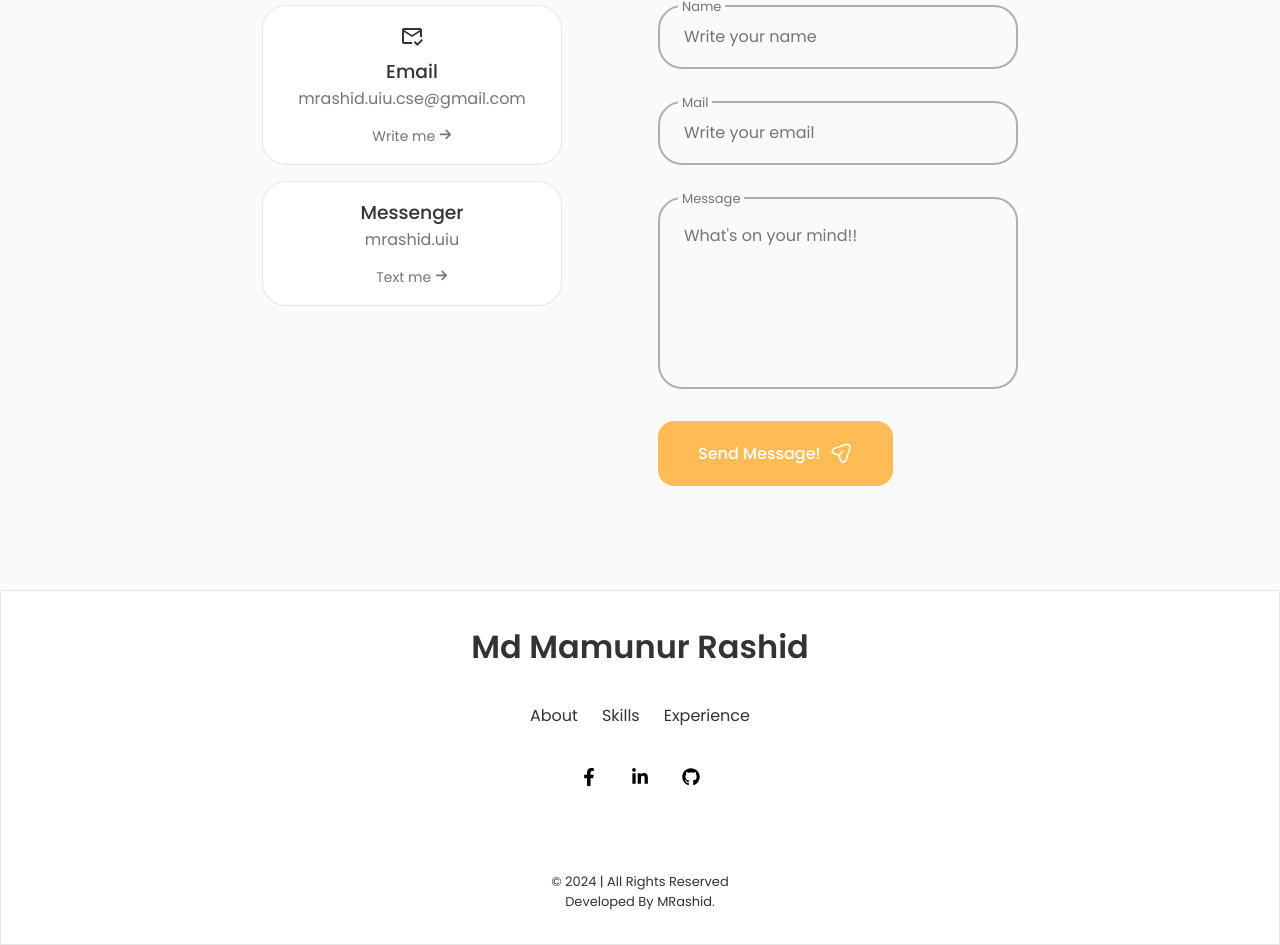
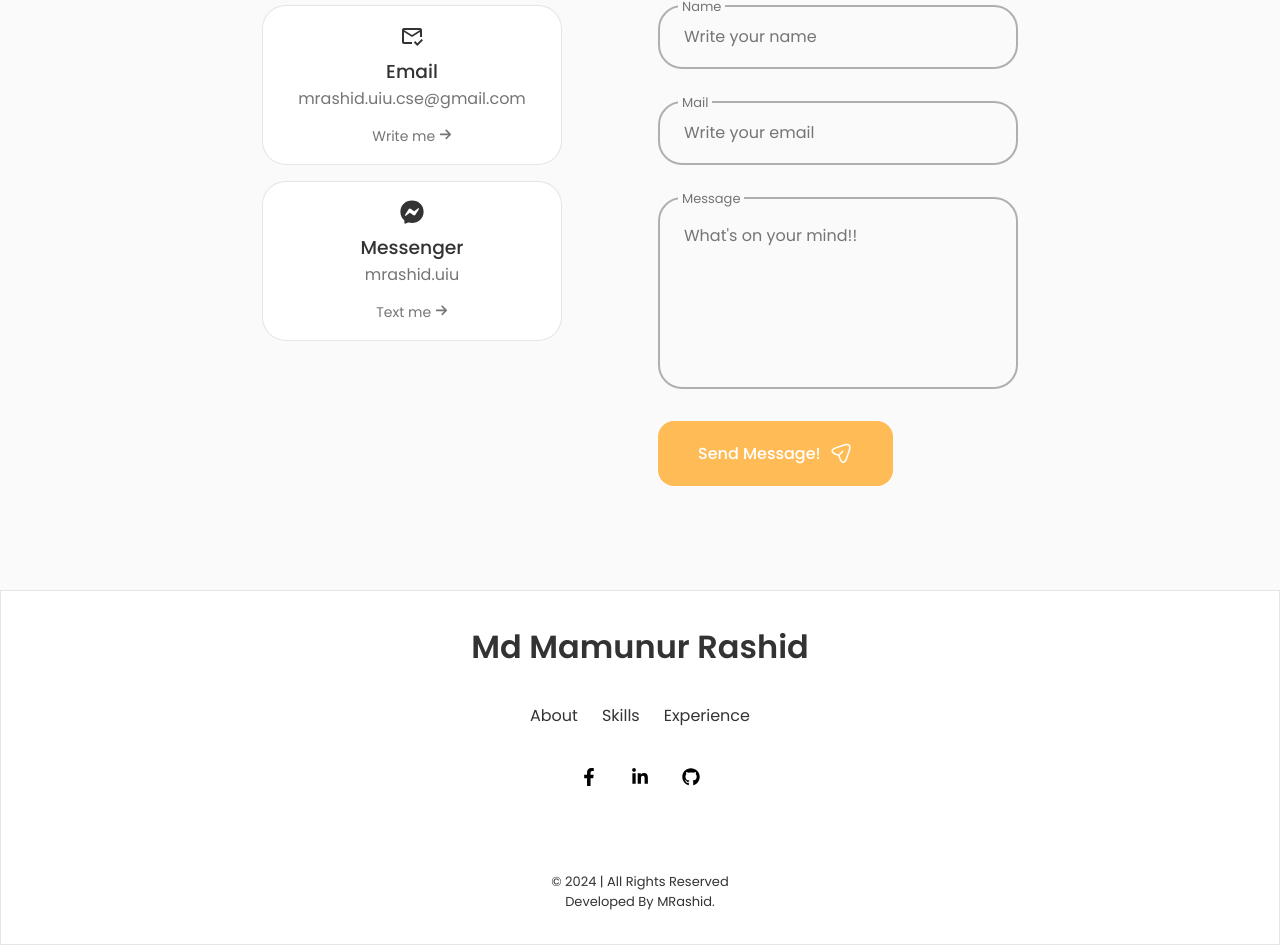
Before and after one commit to mamun464/Portfolio, a React (Vite) app: page / in a window 1280 px wide. Shown: the part 4033-4978 px from the top of the page. Built offline with nearby package versions, Linux system fonts and the light colour scheme.

Commit message:
Messenger Logo added

```diff
--- a/src/components/contacts/Contacts.jsx
+++ b/src/components/contacts/Contacts.jsx
@@ -5,6 +5,7 @@ import { ToastContainer, toast } from 'react-toastify';
 import 'react-toastify/dist/ReactToastify.css';
 import { MdOutlineMarkEmailRead } from "react-icons/md";
 import { FaArrowRight } from "react-icons/fa6";
+import { FaFacebookMessenger } from "react-icons/fa";
 
 const Contacts = () => {
   const form = useRef();
@@ -103,7 +104,7 @@ const Contacts = () => {
             </div>
 
             <div className="contact__card" id="messengerContact">
-              <i className="bx bxl-messenger contact__card-icon"></i>
+              <i className="bx bxl-messenger contact__card-icon"><FaFacebookMessenger />  </i>
 
               <h3 className="contact__card-title">Messenger</h3>
               <span className="contact__card-data">mrashid.uiu</span>
```
